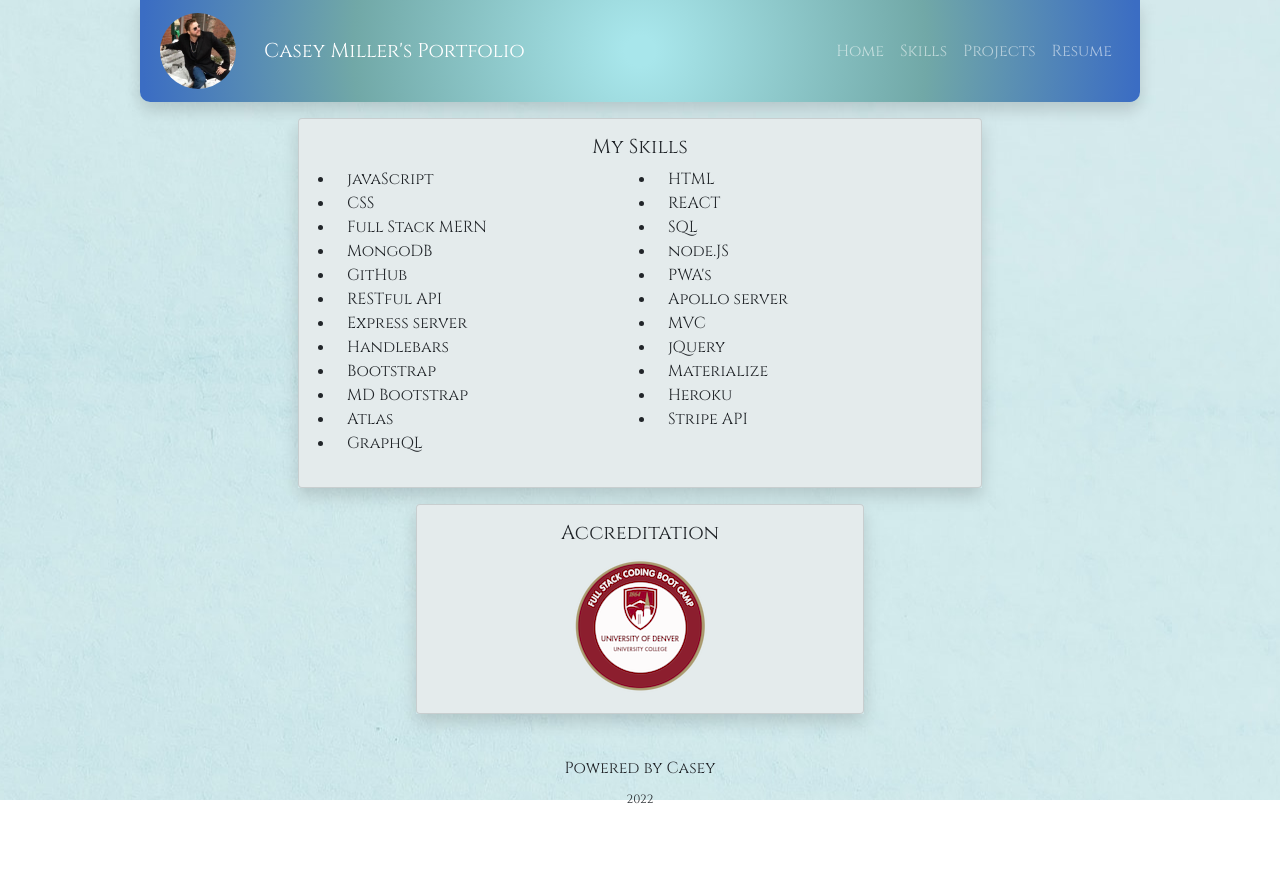
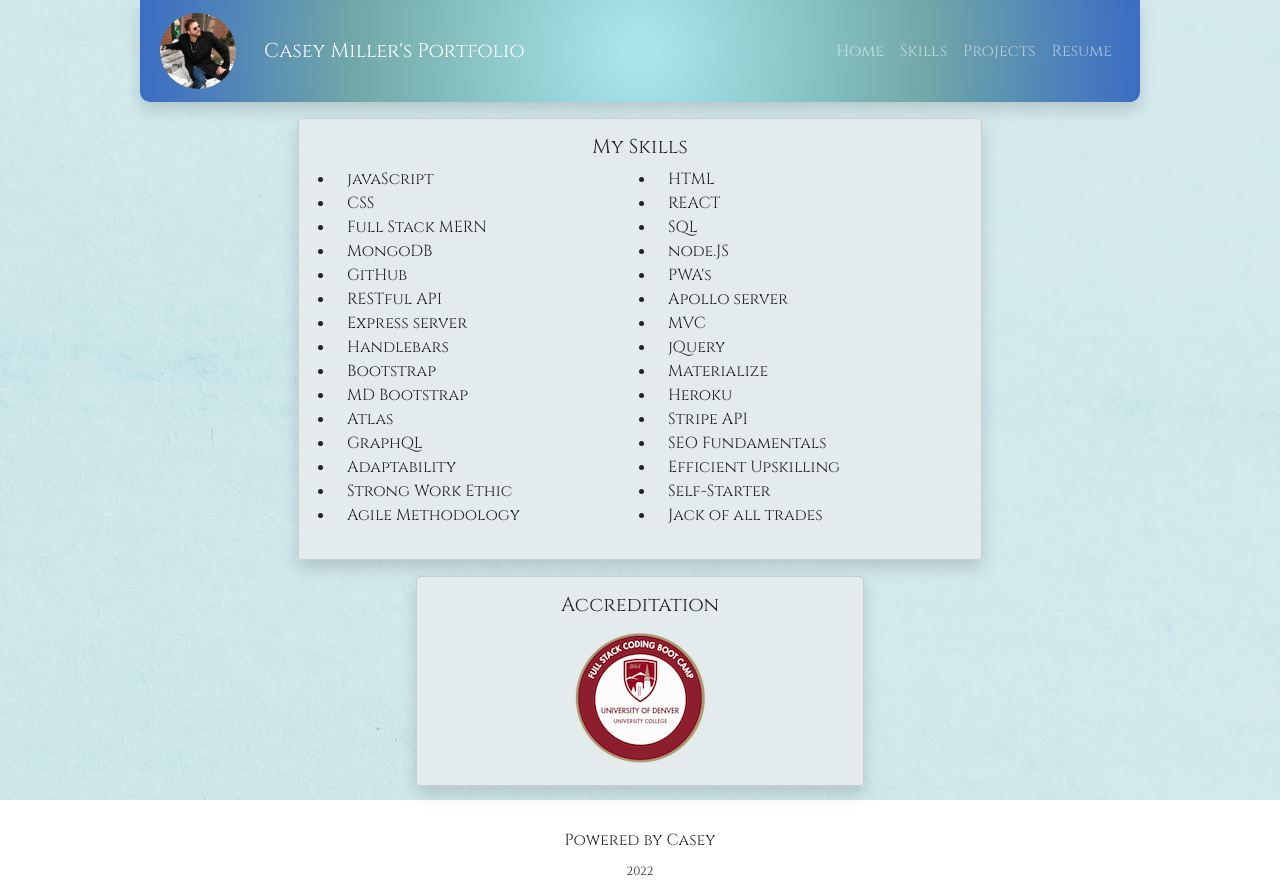
Before and after one commit to CaseySMiller/reactPortfolio, a React (Create React App) app in the folder client/: page /skills in a window 1280 px wide. Before the commit the page ends 808 px from the top, so only its background shows below. Built offline with nearby package versions, Linux system fonts and the light colour scheme.

Commit message:
updated skills list and package.json

```diff
--- a/client/src/pages/Skills.js
+++ b/client/src/pages/Skills.js
@@ -28,6 +28,13 @@ const skillList = [
     'Atlas',
     'Stripe API',
     'GraphQL',
+    'SEO Fundamentals',
+    'Adaptability',
+    'Efficient Upskilling',
+    'Strong Work Ethic',
+    'Self-Starter',
+    'Agile Methodology',
+    'Jack of all trades',
 ];
 
 const Skills = () => {
--- a/package.json
+++ b/package.json
@@ -1,7 +1,7 @@
 {
   "name": "react-portfolio",
-  "version": "1.0.0",
-  "description": "",
+  "version": "1.0.1",
+  "description": "A professional portfolio for Casey Miller",
   "scripts": {
     "start": "node server/server.js",
     "develop": "concurrently \"cd server && npm run watch\" \"cd client && npm start\"",
@@ -10,7 +10,7 @@
     "build": "cd client && npm run build"
   },
   "keywords": [],
-  "author": "",
+  "author": "Casey Miller",
   "license": "ISC",
   "devDependencies": {
     "concurrently": "^5.1.0"
```
